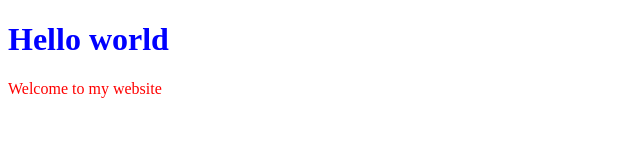
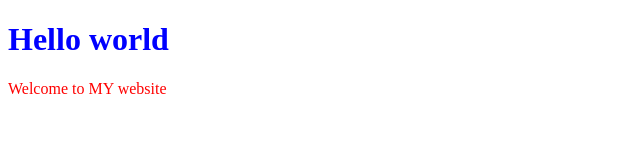
Before and after one commit to founticode/Styling-with-CSS, a plain HTML site: page Chapitre 1 – Sélecteurs, cascade, unités/index.html in a window 1280 px wide. Shown: the full height of the page, 0-640 px from the left. Drawn offline with Linux system fonts and the light colour scheme.

Commit message:
ajout fonctionnalité page d'accueil #1

```diff
--- a/Chapitre 1 – Sélecteurs, cascade, unités/index.html
+++ b/Chapitre 1 – Sélecteurs, cascade, unités/index.html
@@ -8,6 +8,6 @@
 </head>
 <body>
     <h1 class="title">Hello world</h1>
-    <p id="principal">Welcome to my website</p>
+    <p id="principal">Welcome to MY website</p>
 </body>
 </html>
```
